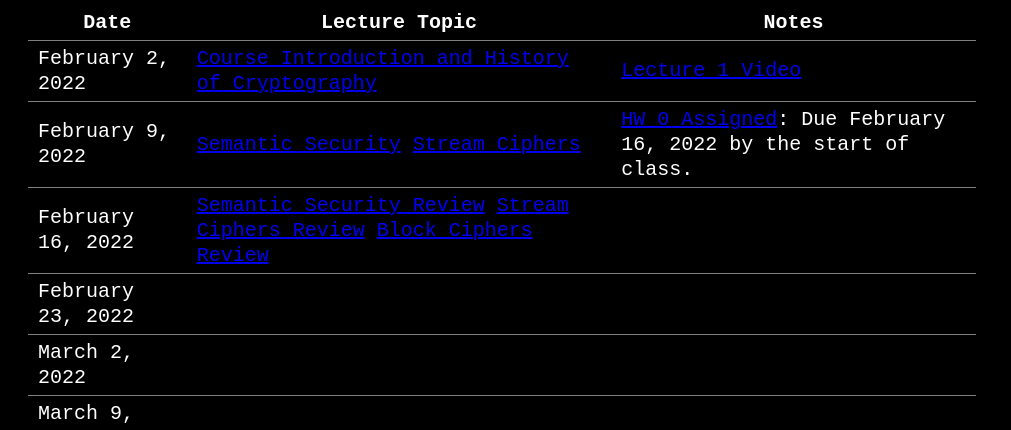
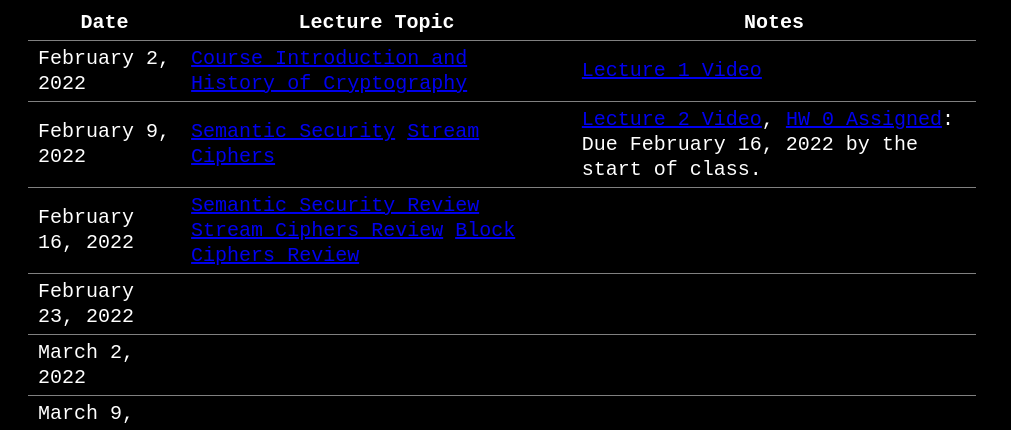
Before and after one commit to rohitmusti/intro-to-crypto, a plain HTML site: page index.html in a window 1280 px wide. Shown: the part 670-1100 px from the top of the page, without its empty margins (0-1011 px from the left). Drawn offline with Linux system fonts and the light colour scheme.

Commit message:
added lecture 2 video

```diff
--- a/index.html
+++ b/index.html
@@ -85,6 +85,9 @@
             >
           </td>
           <td>
+            <a href="https://www.youtube.com/watch?v=Ux3TdwsVJN8"
+              >Lecture 2 Video</a
+            >,
             <a
               href="https://docs.google.com/forms/d/e/1FAIpQLSePMstrerlcIWusEF18-devCGJy1AN400NJOF2WTuwJnEXPZw/viewform"
               >HW 0 Assigned</a
```
